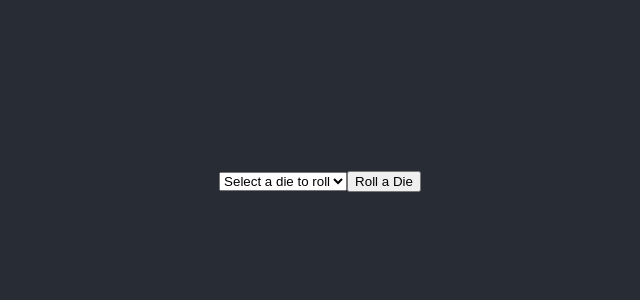
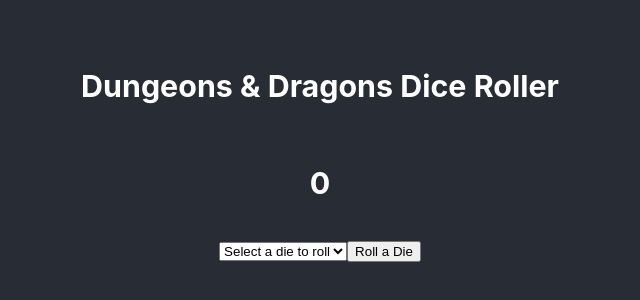
Before and after one commit to nirmalathapa/react-dice, a React (Create React App) app: page / in a window 1280 px wide. Shown: the part 250-550 px from the top of the page, without its empty margins (320-960 px from the left). Built offline with nearby package versions, Linux system fonts and the light colour scheme.

Commit message:
Clean up template code'

```diff
--- a/src/App.css
+++ b/src/App.css
@@ -1,18 +1,3 @@
-.App {
-  text-align: center;
-}
-
-.App-logo {
-  height: 40vmin;
-  pointer-events: none;
-}
-
-@media (prefers-reduced-motion: no-preference) {
-  .App-logo {
-    animation: App-logo-spin infinite 20s linear;
-  }
-}
-
 .App-header {
   background-color: #282c34;
   min-height: 100vh;
@@ -23,16 +8,3 @@
   font-size: calc(10px + 2vmin);
   color: white;
 }
-
-.App-link {
-  color: #61dafb;
-}
-
-@keyframes App-logo-spin {
-  from {
-    transform: rotate(0deg);
-  }
-  to {
-    transform: rotate(360deg);
-  }
-}
--- a/src/App.tsx
+++ b/src/App.tsx
@@ -6,7 +6,7 @@
 }
 
 function App() {
-  const [number, setNumber] = React.useState("");
+  const [number, setNumber] = React.useState("0");
   const [dieValue, setDie] = React.useState("");
 
   const handleChange = (e: any, tagNum: number) => {
@@ -22,7 +22,8 @@
   return (
     <div className="App">
       <header className="App-header">
-        <p data-testid="displayNumber">{number}</p>
+        <h3>Dungeons & Dragons Dice Roller</h3>
+        <h3 data-testid="displayNumber">{number}</h3>
         <form onSubmit={(e) => handleChange(e, Number(dieValue))}>
           <select
             name="dice"
```
